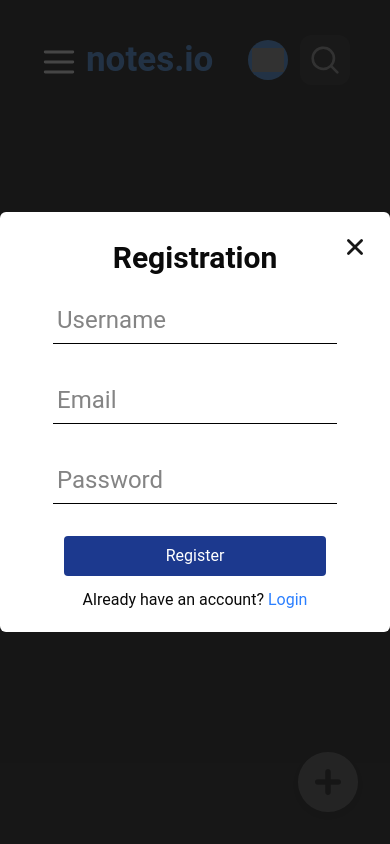
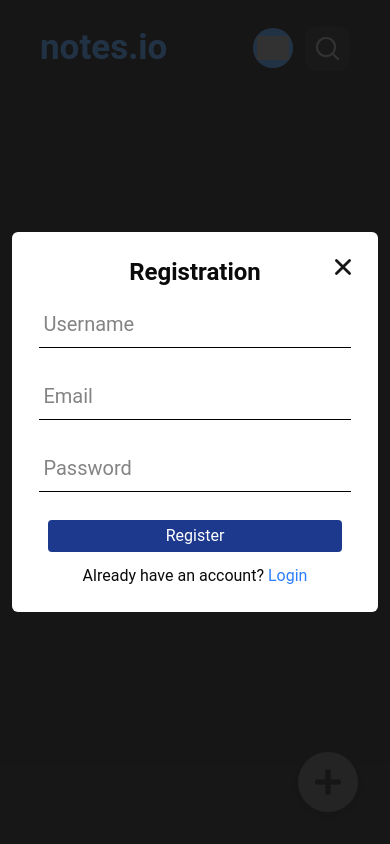
Before and after one commit to KaifSoomro/notes.io, a React (Vite) app: page / in a window 390 px wide. Built offline with nearby package versions, Linux system fonts and the light colour scheme; grey boxes are pictures that could not be loaded.

Commit message:
fixing responsiveness

```diff
--- a/src/components/Dashboard.jsx
+++ b/src/components/Dashboard.jsx
@@ -6,7 +6,6 @@ import UpdateNoteForm from './UpdateNoteForm';
 import NoteList from './NoteList';
 import Navbar from "./NavBar";
 import MobileSearchBar from "./MobileSearchBar";
-import Sidebar from './SideBar';
 import Welcome from "./Welcome";
 // Ensure all necessary Redux actions are imported
 import { fetchNotes, addNote, deleteNote, updateNote, getSingleNoteForUpdate, clearNoteToUpdate } from '../features/notes/notesSlice';
@@ -177,12 +176,6 @@ const Dashboard = () => {
         setSearchQuery={setSearchQuery}
       />
 
-      {/* Side Bar Mobile */}
-      <Sidebar
-        isOpen={showSidebar}
-        onClose={() => setShowSidebar(false)}
-      />
-
       {/* Display Notes */}
       {
         token ? <div className='w-full md:min-h-[80%] px-10 md:px-60 pt-10 grid grid-cols-1 md:grid-cols-3 gap-y-7'>
--- a/src/components/LoginComp.jsx
+++ b/src/components/LoginComp.jsx
@@ -35,31 +35,31 @@ const LoginComp = ({ showLogin, setLoginBoolean, setRegisterBoolean }) => {
   }
 
   return (
-    <div className={`w-full h-screen bg-neutral-900/80 fixed top-[50%] left-[50%] translate-x-[-50%] translate-y-[-50%] z-30 flex items-center justify-center ${showLogin}`}>
-      <form onSubmit={handleLoginSubmit} className='w-[430px] md:w-[550px] h-[400px] bg-white rounded-md pt-5 relative text-neutral-950 text-center px-7'>
+    <div className={`w-full h-screen bg-neutral-900/80 fixed top-[50%] left-[50%] translate-x-[-50%] translate-y-[-50%] z-30 flex items-center justify-center ${showLogin} px-3`}>
+      <form onSubmit={handleLoginSubmit} className='w-[430px] md:w-[550px] h-[300px] md:h-[400px] bg-white rounded-md pt-5 relative text-neutral-950 text-center'>
         <button onClick={()=>setLoginBoolean(false)} type="button" className='absolute top-5 right-5 text-3xl cursor-pointer text-neutral-900'>
           <IoClose />
         </button>
 
-        <h1 className='text-3xl my-3 font-semibold'>Login</h1>
+        <h1 className='text-2xl md:text-3xl my-1 md:my-3 font-semibold'>Login</h1>
 
         <input
           type="email"
           placeholder='Email'
           onChange={(e)=>setEmail(e.target.value)}
-          className='w-[85%] h-10 my-5 py-4 border-b border-b-black text-neutral-950 outline-none ps-1 pe-7 pt-2 text-2xl bg-transparent'
+          className='w-[85%] h-10 my-4 md:my-5 py-4 border-b border-b-black text-neutral-950 outline-none ps-1 pe-7 pt-2 text-xl md:text-2xl bg-transparent'
         />
         <input
           type="password"
           placeholder='Password'
            onChange={(e)=>setPassword(e.target.value)}
-          className='w-[85%] h-10 my-5 py-4 border-b border-b-black text-neutral-950 outline-none ps-1 pe-7 pt-2 text-2xl bg-transparent'
+          className='w-[85%] h-10 my-4 md:my-5 py-4 border-b border-b-black text-neutral-950 outline-none ps-1 pe-7 pt-2 text-xl md:text-2xl bg-transparent'
         />
 
         <div className='w-full flex items-center justify-center mt-3'>
             <button
               type='submit'
-              className='w-full px-5 py-2 bg-blue-900 mx-9 text-white rounded cursor-pointer'
+              className='w-full px-4 py-1 md:px-5 md:py-2 bg-blue-900 mx-9 text-white rounded cursor-pointer'
             >
               Login
             </button>
--- a/src/components/MobileSearchBar.jsx
+++ b/src/components/MobileSearchBar.jsx
@@ -7,7 +7,7 @@ const MobileSearchBar = ({ isOpen, onClose, setSearchQuery }) => {
   }
 
   return (
-    <div className='w-full h-15 bg-neutral-800 flex items-center justify-center px-10 text-white'>
+    <div className='w-full h-13 bg-neutral-800 flex items-center justify-center px-10 text-white'>
       <input
         onChange={(e) => setSearchQuery(e.target.value)}
         type="text"
--- a/src/components/NavBar.jsx
+++ b/src/components/NavBar.jsx
@@ -52,12 +52,8 @@ const Navbar = ({ onAddClick, onSearchClick, onMenuClick, setSearchQuery }) => {
 
   return (
     <>
-      <nav className='w-full h-30 md:h-40 flex items-center justify-between md:px-60 px-10 text-white'>
+      <nav className='w-full h-24 md:h-40 flex items-center justify-between md:px-60 px-10 text-white'>
       <div className='flex items-center justify-center md:gap-10 gap-2'>
-        {/* Mobile Menu Icon */}
-        <button type='button' onClick={onMenuClick} className='mt-1 text-[38px] md:hidden'>
-          <HiMiniBars3 />
-        </button>
         {/* App Title */}
         <h1 className='text-[35px] md:text-6xl text-blue-400 font-semibold'>notes.io</h1>
         {/* Desktop Add Button */}
@@ -73,7 +69,7 @@ const Navbar = ({ onAddClick, onSearchClick, onMenuClick, setSearchQuery }) => {
             <p className='uppercase text-2xl'>{ nameLetter ? nameLetter : <img src="https://upload.wikimedia.org/wikipedia/commons/9/99/Sample_User_Icon.png" className='w-8' alt="user-img" /> }</p>
         </button>
         {/* Profile Box */}
-        <div className={`z-10 w-[200px] h-[230px] top-30 right-35 bg-neutral-800 ${showProfileBox} rounded-md shadow-md`}>
+        <div className={`z-10 w-[200px] h-[230px] top-20 right-25 md:top-30 md:right-120 bg-neutral-800 ${showProfileBox} rounded-md shadow-md`}>
           <button onClick={()=>setProfileBox(false)} type='button' className='absolute top-3 right-3 text-3xl cursor-pointer'>
             <IoClose />
           </button>
@@ -86,7 +82,7 @@ const Navbar = ({ onAddClick, onSearchClick, onMenuClick, setSearchQuery }) => {
           </ul>
         </div>
         {/* Mobile Search Icon */}
-        <HiMiniMagnifyingGlass onClick={onSearchClick} className='bg-neutral-800 p-2 rounded-xl block md:hidden text-[50px] cursor-pointer text-neutral-400 hover:text-white' />
+        <HiMiniMagnifyingGlass onClick={onSearchClick} className='bg-neutral-800 p-2 rounded-xl block md:hidden text-[45px] cursor-pointer text-neutral-400 hover:text-white' />
         {/* Desktop Search Input */}
         <input
           onChange={(e) => setSearchQuery(e.target.value)}
--- a/src/components/RegisterComp.jsx
+++ b/src/components/RegisterComp.jsx
@@ -31,37 +31,37 @@ const RegisterComp = ({ showRegister, setRegisterBoolean, setLoginBoolean }) =>
   }
 
   return (
-    <div className={`w-full h-screen bg-neutral-900/80 fixed top-[50%] left-[50%] translate-x-[-50%] translate-y-[-50%] z-30 flex items-center justify-center ${showRegister}`}>
-      <form onSubmit={handleRegister} className='w-[430px] md:w-[550px] h-[420px] bg-white rounded-md pt-5 relative text-neutral-950 text-center px-7'>
+    <div className={`w-full h-screen bg-neutral-900/80 fixed top-[50%] left-[50%] translate-x-[-50%] translate-y-[-50%] z-30 flex items-center justify-center ${showRegister} px-3`}>
+      <form onSubmit={handleRegister} className='w-[430px] md:w-[550px] h-[380px] md:h-[420px] bg-white rounded-md pt-5 relative text-neutral-950 text-center'>
         <button onClick={()=>setRegisterBoolean(false)} type="button" className='absolute top-5 right-5 text-3xl cursor-pointer text-neutral-900'>
           <IoClose />
         </button>
 
-        <h1 className='text-3xl my-2 font-semibold'>Registration</h1>
+        <h1 className='text-2xl md:text-3xl my-1 md:my-2 font-semibold'>Registration</h1>
 
         <input
           type="text"
           placeholder='Username'
           onChange={(e)=>setName(e.target.value)}
-          className='w-[85%] h-10 my-5 py-4 border-b border-b-black text-neutral-950 outline-none ps-1 pe-7 pt-2 text-2xl bg-transparent'
+          className='w-[85%] h-10 my-4 md:my-5 py-4 border-b border-b-black text-neutral-950 outline-none ps-1 pe-7 pt-2 text-xl md:text-2xl bg-transparent'
         />
         <input
           type="email"
           placeholder='Email'
           onChange={(e)=>setEmail(e.target.value)}
-          className='w-[85%] h-10 my-5 py-4 border-b border-b-black text-neutral-950 outline-none ps-1 pe-7 pt-2 text-2xl bg-transparent'
+          className='w-[85%] h-10 my-4 md:my-5 py-4 border-b border-b-black text-neutral-950 outline-none ps-1 pe-7 pt-2 text-xl md:text-2xl bg-transparent'
         />
         <input
           type="text"
           placeholder='Password'
           onChange={(e)=>setPassword(e.target.value)}
-          className='w-[85%] h-10 my-5 py-4 border-b border-b-black text-neutral-950 outline-none ps-1 pe-7 pt-2 text-2xl bg-transparent'
+          className='w-[85%] h-10 my-4 md:my-5 py-4 border-b border-b-black text-neutral-950 outline-none ps-1 pe-7 pt-2 text-xl md:text-2xl bg-transparent'
         />
 
         <div className='w-full flex items-center justify-center mt-3'>
             <button
               type='submit'
-              className='w-full px-5 py-2 bg-blue-900 mx-9 text-white rounded cursor-pointer'
+              className='w-full px-4 py-1 md:px-5 md:py-2 bg-blue-900 mx-9 text-white rounded cursor-pointer'
             >
               Register
             </button>
--- a/src/components/SideBar.jsx
+++ /dev/null
@@ -1,45 +0,0 @@
-import React from 'react';
-import { IoClose } from "react-icons/io5";
-
-const Sidebar = ({ isOpen, onClose }) => {
-
-  const showSideBarClass = isOpen ? "left-0" : "left-[-100%]";
-  const userName = localStorage.getItem("username");
-  const email = localStorage.getItem("email");
-
-  let nameLetter;
-  let name;
-  let userEmail;
-
-  if(userName){
-    nameLetter = userName.slice(0,1);
-    name = userName;
-  }
-
-  if(email){
-    userEmail = email;
-  }
-
-  return (
-    <div className={`fixed top-0 w-[80%] h-[100%] p-10 transition-all bg-neutral-800 z-10 ${showSideBarClass} text-white`}>
-      {/* Close button */}
-      <button onClick={onClose} type='button' className='absolute top-5 right-5 text-3xl'>
-        <IoClose />
-      </button>
-
-
-      <div className='w-full flex items-center justify-start gap-5 mt-10'>
-        <div className='w-15 h-15 rounded-full bg-blue-400 flex items-center justify-center'>
-          <p className='uppercase text-blue-700  text-4xl'>{ nameLetter ? nameLetter : <img src="https://upload.wikimedia.org/wikipedia/commons/9/99/Sample_User_Icon.png" className='w-13' alt="user-img" /> }</p>
-        </div>
-        <div>
-          <h1 className='text-xl tracking-wide capitalize'>{ name ? name : "John doe" }</h1>
-          <h1 className='text-xs text-neutral-300'>{ userEmail ? userEmail : "xyz@gmail.com" }</h1>
-        </div>
-      </div>
-
-    </div>
-  );
-};
-
-export default Sidebar;
--- a/src/components/Welcome.jsx
+++ b/src/components/Welcome.jsx
@@ -3,8 +3,8 @@ import React from 'react'
 const Welcome = () => {
   return (
     <div className='w-full h-[50vh] md:h-[60%] flex items-center justify-center flex-col text-center'>
-        <h1 className='text-[9vw] md:text-6xl leading-10 md:leading-0 font-semibold md:mb-7'>Welcome to <span className='text-blue-400'>notes.io</span></h1>
-        <p className='text-[3.9vw] md:text-[23px] text-gray-300'>The Ultimate Hub for Your Ideas and Plans.</p>
+        <h1 className='text-3xl md:text-6xl leading-10 md:leading-0 font-semibold md:mb-7'>Welcome to <span className='text-blue-400'>notes.io</span></h1>
+        <p className='text-xs md:text-[23px] text-gray-300'>The Ultimate Hub for Your Ideas and Plans.</p>
     </div>
   )
 }
```
